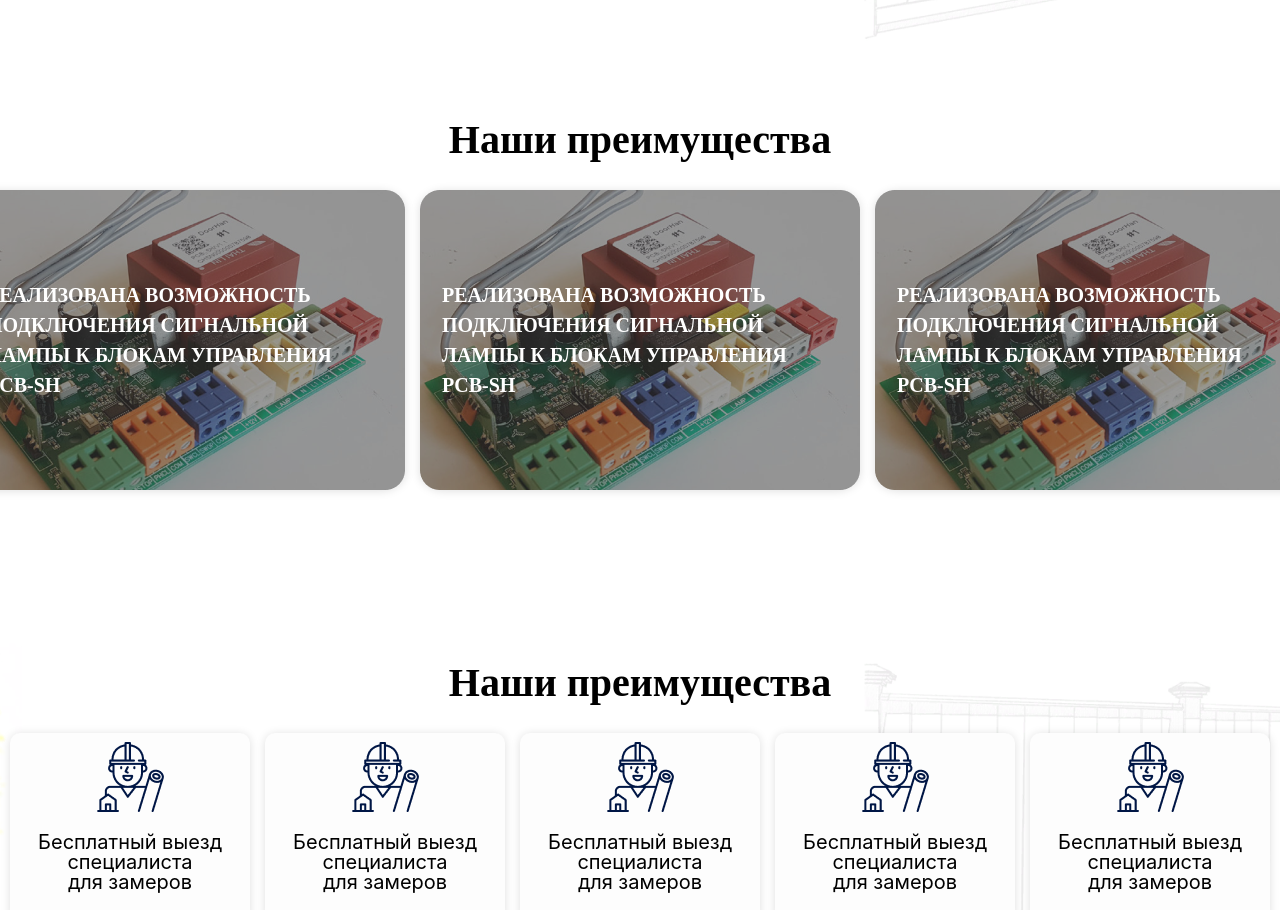
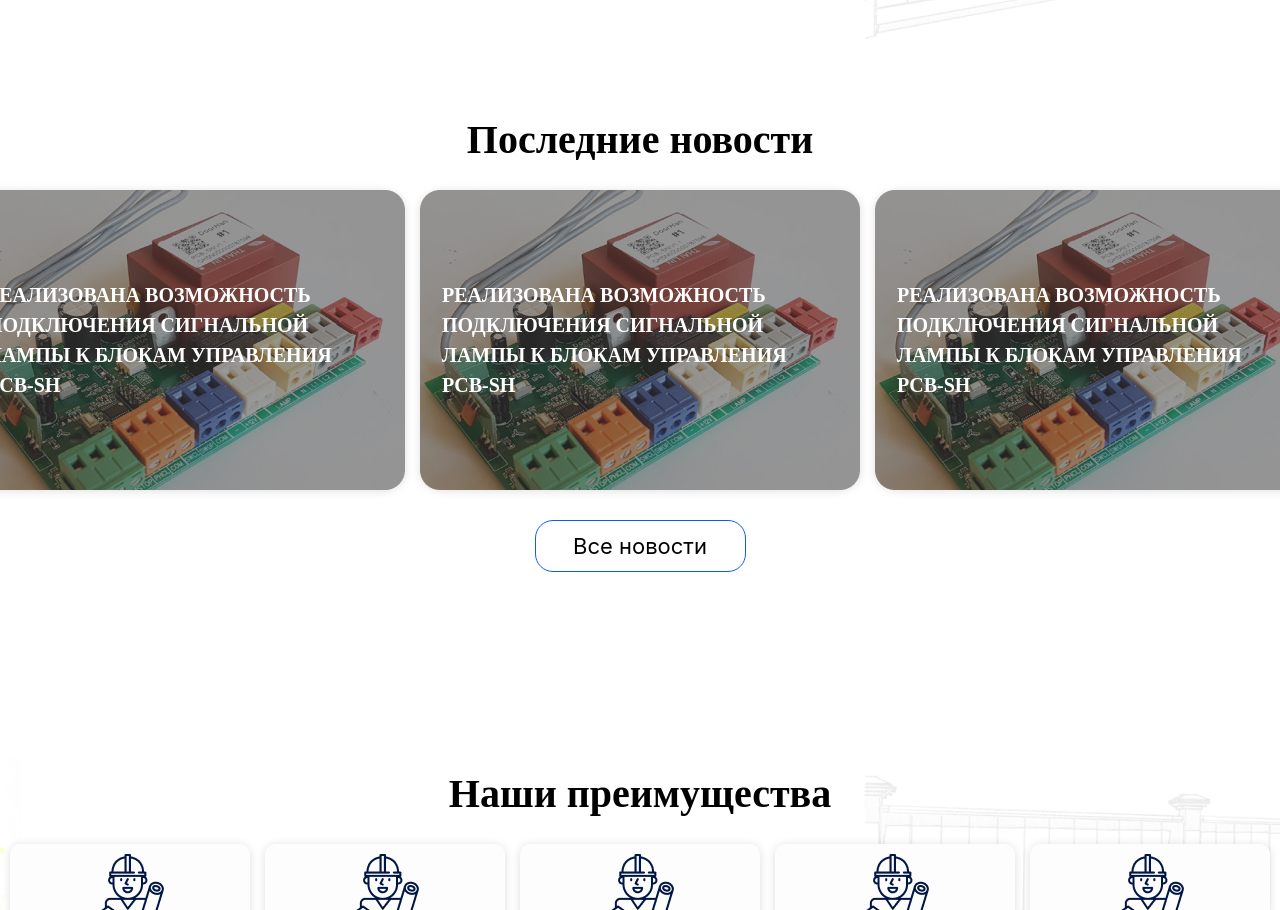
Before and after one commit to isamidinovas/Selim-Trade, a React (Create React App) app: page / in a window 1280 px wide. Shown: the part 2084-2994 px from the top of the page. Built offline with nearby package versions, Linux system fonts and the light colour scheme.

Commit message:
added Button component

```diff
--- a/src/components/Button/Button.jsx
+++ b/src/components/Button/Button.jsx
@@ -0,0 +1,7 @@
+import React from "react";
+import styles from "./Button.module.scss";
+const Button = ({ text }) => {
+  return <button className={styles.btn}>{text}</button>;
+};
+
+export default Button;
--- a/src/components/Button/Button.module.scss
+++ b/src/components/Button/Button.module.scss
@@ -0,0 +1,22 @@
+.btn {
+  border: 1px solid #105bfb;
+  width: 211px;
+  height: 51.54px;
+  border-radius: 18px;
+  font-family: "Inter";
+  font-size: 22px;
+  background: none;
+  display: flex;
+  cursor: pointer;
+  align-items: center;
+  justify-content: center;
+  margin: 30px auto;
+}
+
+@media (max-width: 430px) {
+  .btn {
+    width: 100px;
+    height: 42px;
+    font-size: 12px;
+  }
+}
--- a/src/components/HomePage/News/News.jsx
+++ b/src/components/HomePage/News/News.jsx
@@ -1,11 +1,12 @@
 import React from "react";
 import styles from "./News.module.scss";
 import Img from "./img/img.png";
+import Button from "../../Button/Button";
 const News = () => {
   return (
     <div className={styles.news__block}>
       <div className={styles.news__container}>
-        <h2 className={styles.news__title}>Наши преимущества</h2>
+        <h2 className={styles.news__title}>Последние новости</h2>
         <div className={styles.news__items}>
           <div className={styles.new__item}>
             <img src={Img} alt="" className={styles.new__img} />
@@ -56,6 +57,7 @@ const News = () => {
             </div>
           </div>
         </div>
+        <Button text="Все новости" />
       </div>
     </div>
   );
```
